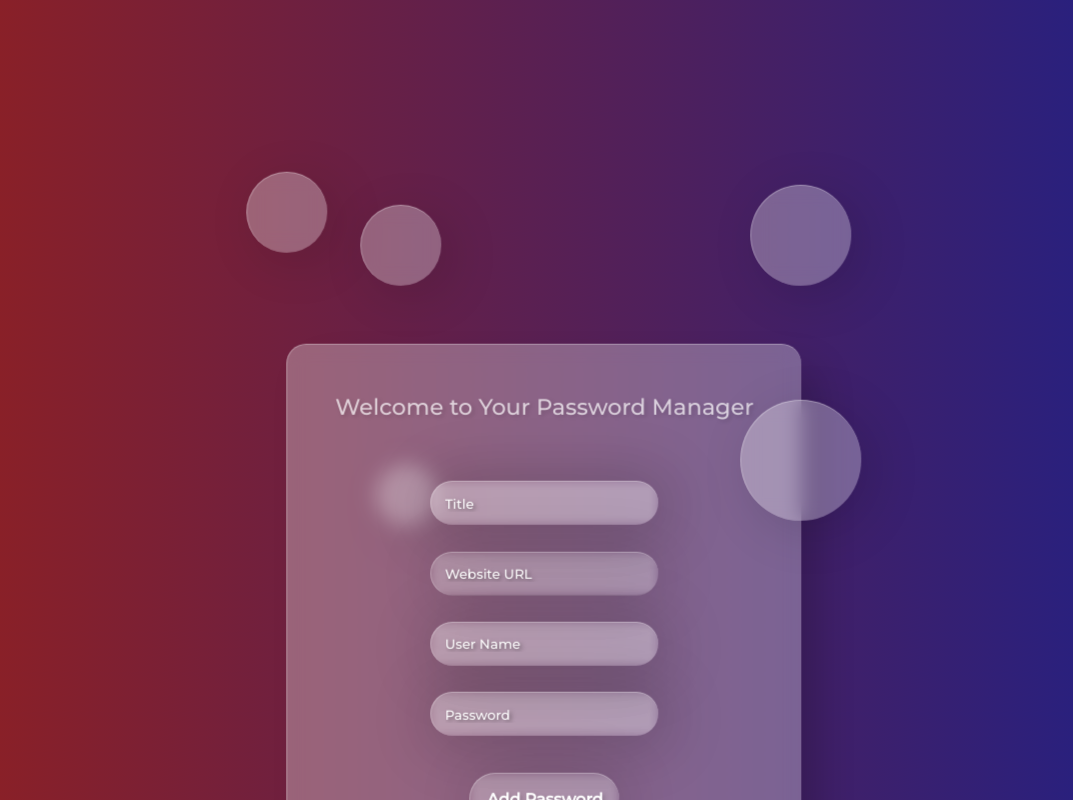
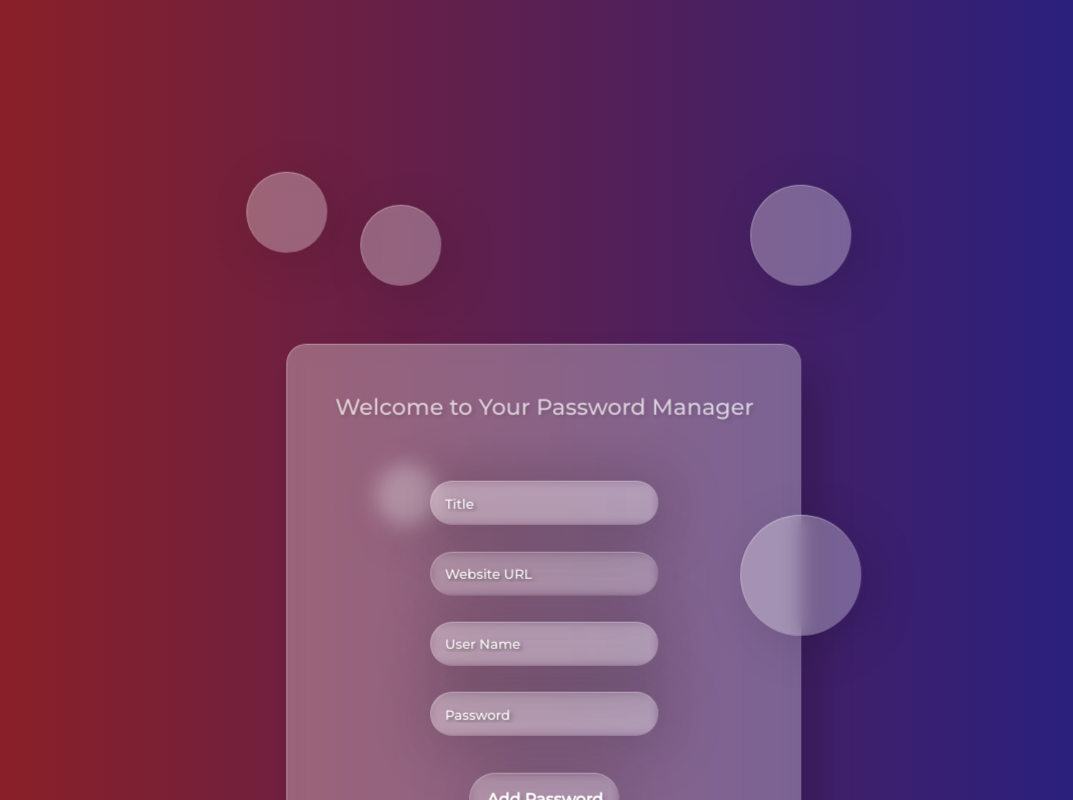
Before and after one commit to khadergw/Password-Manager, a React (Create React App) app in the folder Password Manager/client/: page / in a window 1280 px wide. Shown: the top 800 px of the page, without its empty margins (96-1169 px from the left). Built offline with nearby package versions, Linux system fonts and the light colour scheme; no server answers.

Commit message:
changed the margin for circle4

```diff
--- a/Password Manager/client/src/App.css
+++ b/Password Manager/client/src/App.css
@@ -138,7 +138,7 @@ p {
   .circle-4 {
     height: 120px;
     width: 120px;
-    top: 50%;
+    top: 60%;
     right: -60px;
   }
 
```
